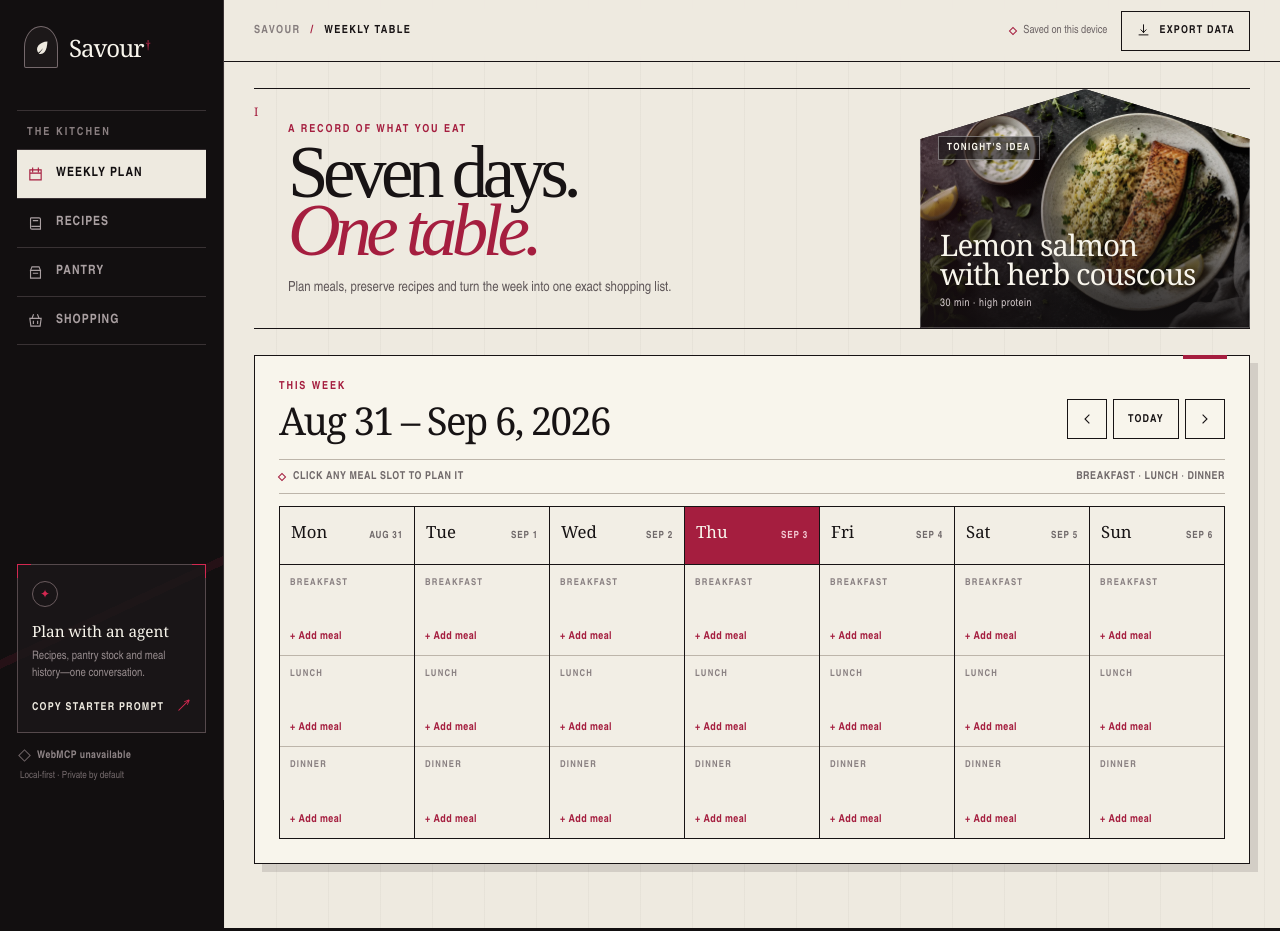
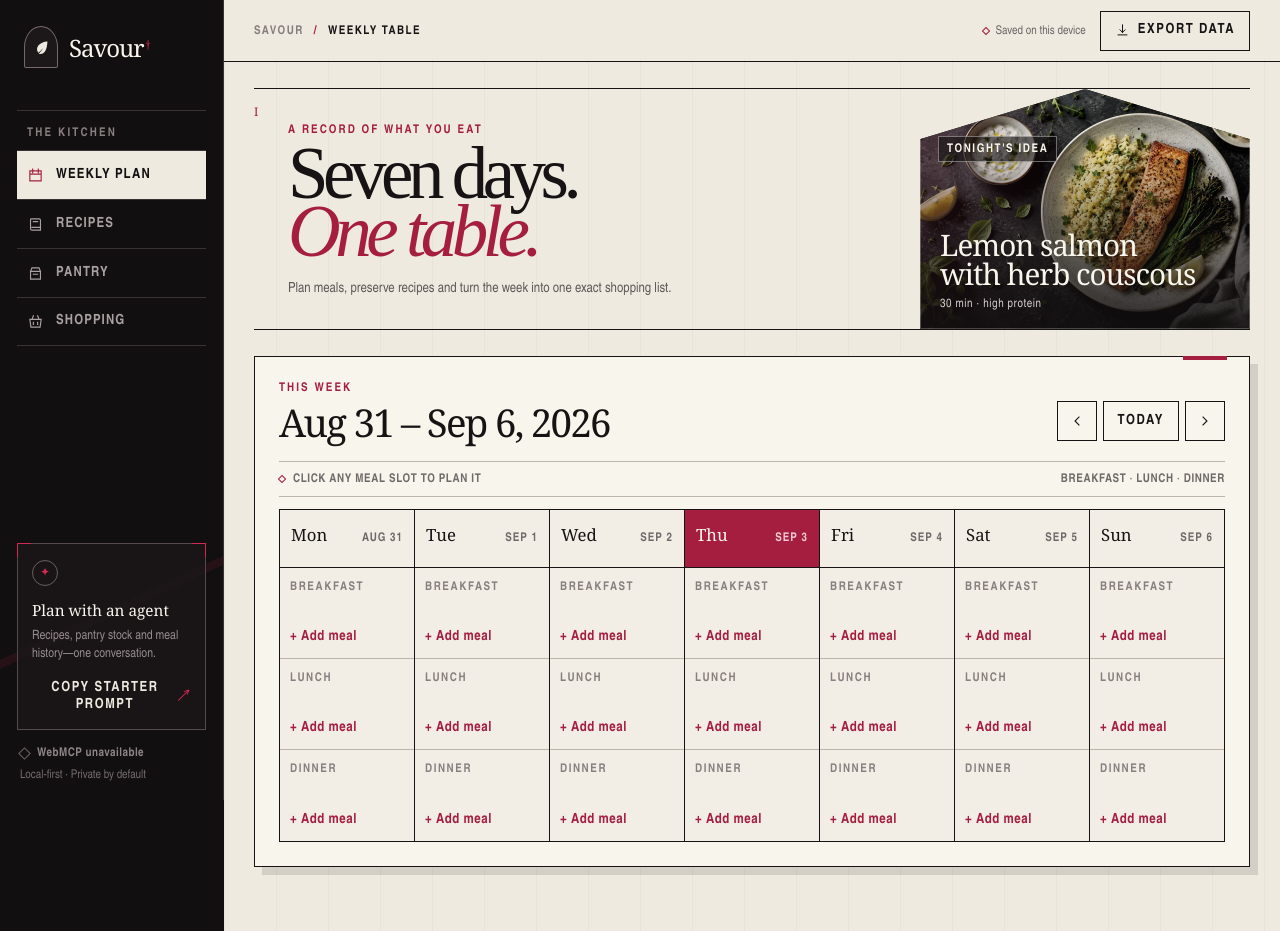
Before and after one commit to noob-express3000/meal_planner, a plain HTML site: page index.html in a window 1280 px wide. Drawn offline with Linux system fonts and the light colour scheme.

Commit message:
Improve interface text sizing and readability

```diff
--- a/styles.css
+++ b/styles.css
@@ -139,7 +139,7 @@ svg {
   margin: 0;
   padding: 15px 10px 10px;
   color: #8a7f81;
-  font-size: .7rem;
+  font-size: .75rem;
   font-weight: 700;
   letter-spacing: .18em;
   text-transform: uppercase;
@@ -157,7 +157,7 @@ svg {
   color: #aaa0a2;
   background: transparent;
   cursor: pointer;
-  font-size: .8rem;
+  font-size: .875rem;
   font-weight: 680;
   letter-spacing: .08em;
   text-align: left;
@@ -235,7 +235,7 @@ svg {
 .agent-card p {
   margin: 7px 0 15px;
   color: #978c8e;
-  font-size: .73rem;
+  font-size: .8rem;
   line-height: 1.45;
 }
 
@@ -249,7 +249,7 @@ svg {
   color: var(--bone);
   background: none;
   cursor: pointer;
-  font-size: .68rem;
+  font-size: .875rem;
   font-weight: 750;
   letter-spacing: .11em;
   text-transform: uppercase;
@@ -275,7 +275,7 @@ svg {
   align-items: center;
   gap: 8px;
   color: #8f8587;
-  font-size: .66rem;
+  font-size: .75rem;
   font-weight: 690;
   letter-spacing: .04em;
   white-space: nowrap;
@@ -300,7 +300,7 @@ svg {
 
 .sidebar-footer small {
   color: #746a6c;
-  font-size: .62rem;
+  font-size: .75rem;
 }
 
 .workspace {
@@ -333,7 +333,7 @@ svg {
   align-items: center;
   gap: 10px;
   color: #867e7e;
-  font-size: .7rem;
+  font-size: .75rem;
   font-weight: 680;
   letter-spacing: .12em;
   text-transform: uppercase;
@@ -357,7 +357,7 @@ svg {
   align-items: center;
   gap: 7px;
   color: #6c6465;
-  font-size: .7rem;
+  font-size: .75rem;
 }
 
 .privacy-note i {
@@ -406,7 +406,7 @@ svg {
 .eyebrow {
   margin: 0 0 8px;
   color: var(--blood);
-  font-size: .69rem;
+  font-size: .75rem;
   font-weight: 760;
   letter-spacing: .17em;
   text-transform: uppercase;
@@ -480,7 +480,7 @@ svg {
   color: var(--paper);
   border: 1px solid rgba(255,255,255,.38);
   background: rgba(18, 15, 16, .58);
-  font-size: .62rem;
+  font-size: .75rem;
   font-weight: 750;
   letter-spacing: .13em;
   text-transform: uppercase;
@@ -507,7 +507,7 @@ svg {
   display: block;
   margin-top: 8px;
   color: #d8ced0;
-  font-size: .68rem;
+  font-size: .75rem;
   letter-spacing: .05em;
 }
 
@@ -583,7 +583,7 @@ svg {
   justify-content: center;
   gap: 8px;
   padding: 0 14px;
-  font-size: .68rem;
+  font-size: .875rem;
   font-weight: 760;
   letter-spacing: .11em;
   text-transform: uppercase;
@@ -644,7 +644,7 @@ svg {
   border-top: 1px solid var(--line);
   border-bottom: 1px solid var(--line);
   color: var(--muted);
-  font-size: .68rem;
+  font-size: .75rem;
   font-weight: 670;
   letter-spacing: .05em;
   text-transform: uppercase;
@@ -694,7 +694,7 @@ svg {
 
 .day-date {
   color: var(--muted);
-  font-size: .62rem;
+  font-size: .75rem;
   font-weight: 700;
   letter-spacing: .08em;
   text-transform: uppercase;
@@ -734,7 +734,7 @@ svg {
 .meal-type {
   margin-bottom: auto;
   color: #887f80;
-  font-size: .59rem;
+  font-size: .75rem;
   font-weight: 780;
   letter-spacing: .13em;
   text-transform: uppercase;
@@ -756,7 +756,7 @@ svg {
 .meal-meta {
   margin-top: 5px;
   color: var(--muted);
-  font-size: .61rem;
+  font-size: .75rem;
 }
 
 .meal-slot:hover .meal-meta { color: #b6aaad; }
@@ -764,7 +764,7 @@ svg {
 .meal-empty {
   margin-top: 13px;
   color: var(--blood);
-  font-size: .68rem;
+  font-size: .875rem;
   font-weight: 720;
   letter-spacing: .04em;
 }
@@ -805,7 +805,7 @@ svg {
   gap: 6px 12px;
   margin-top: 9px;
   color: var(--muted);
-  font-size: .66rem;
+  font-size: .75rem;
   text-transform: uppercase;
 }
 
@@ -825,7 +825,7 @@ svg {
   padding: 4px 7px;
   border: 1px solid #aea5a0;
   color: #635b5c;
-  font-size: .6rem;
+  font-size: .75rem;
   font-weight: 700;
   letter-spacing: .06em;
   text-transform: uppercase;
@@ -900,11 +900,11 @@ textarea::placeholder { color: #91898a; }
   display: block;
   margin-top: 3px;
   color: var(--muted);
-  font-size: .65rem;
+  font-size: .75rem;
 }
 
 .quantity {
-  font-size: .72rem;
+  font-size: .75rem;
   font-weight: 750;
   letter-spacing: .08em;
   text-transform: uppercase;
@@ -916,7 +916,7 @@ textarea::placeholder { color: #91898a; }
   color: var(--blood);
   background: none;
   cursor: pointer;
-  font-size: .65rem;
+  font-size: .875rem;
   font-weight: 750;
   letter-spacing: .08em;
   text-transform: uppercase;
@@ -980,7 +980,7 @@ dialog::backdrop {
   display: grid;
   gap: 7px;
   color: #5e5557;
-  font-size: .67rem;
+  font-size: .875rem;
   font-weight: 760;
   letter-spacing: .09em;
   text-transform: uppercase;
@@ -1018,7 +1018,7 @@ dialog::backdrop {
   border: 1px solid #6b5e61;
   background: var(--night);
   box-shadow: 6px 6px 0 rgba(165, 30, 63, .45);
-  font-size: .74rem;
+  font-size: .875rem;
   line-height: 1.4;
   opacity: 0;
   pointer-events: none;
@@ -1081,7 +1081,7 @@ dialog::backdrop {
     padding: 0 5px;
     border: 0;
     border-right: 1px solid var(--line-dark);
-    font-size: .57rem;
+    font-size: .75rem;
     letter-spacing: .05em;
   }
 
```
